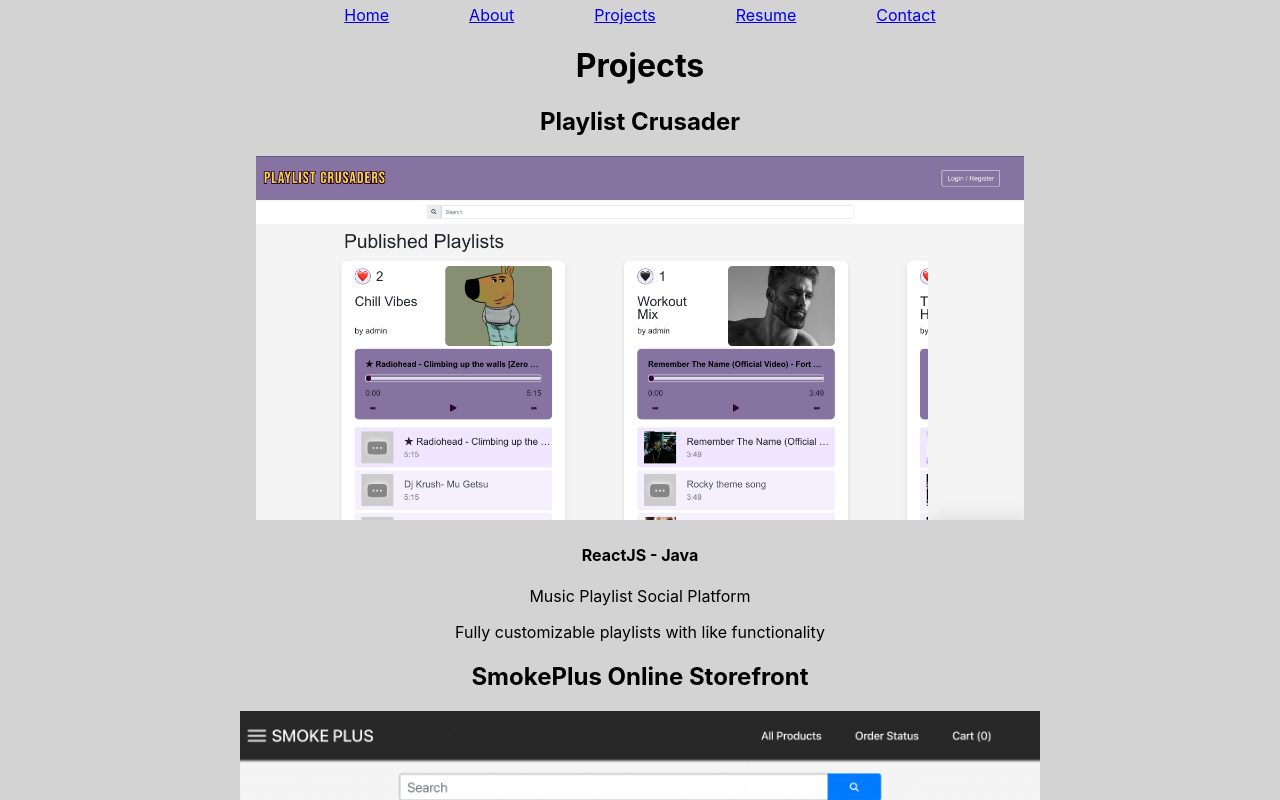
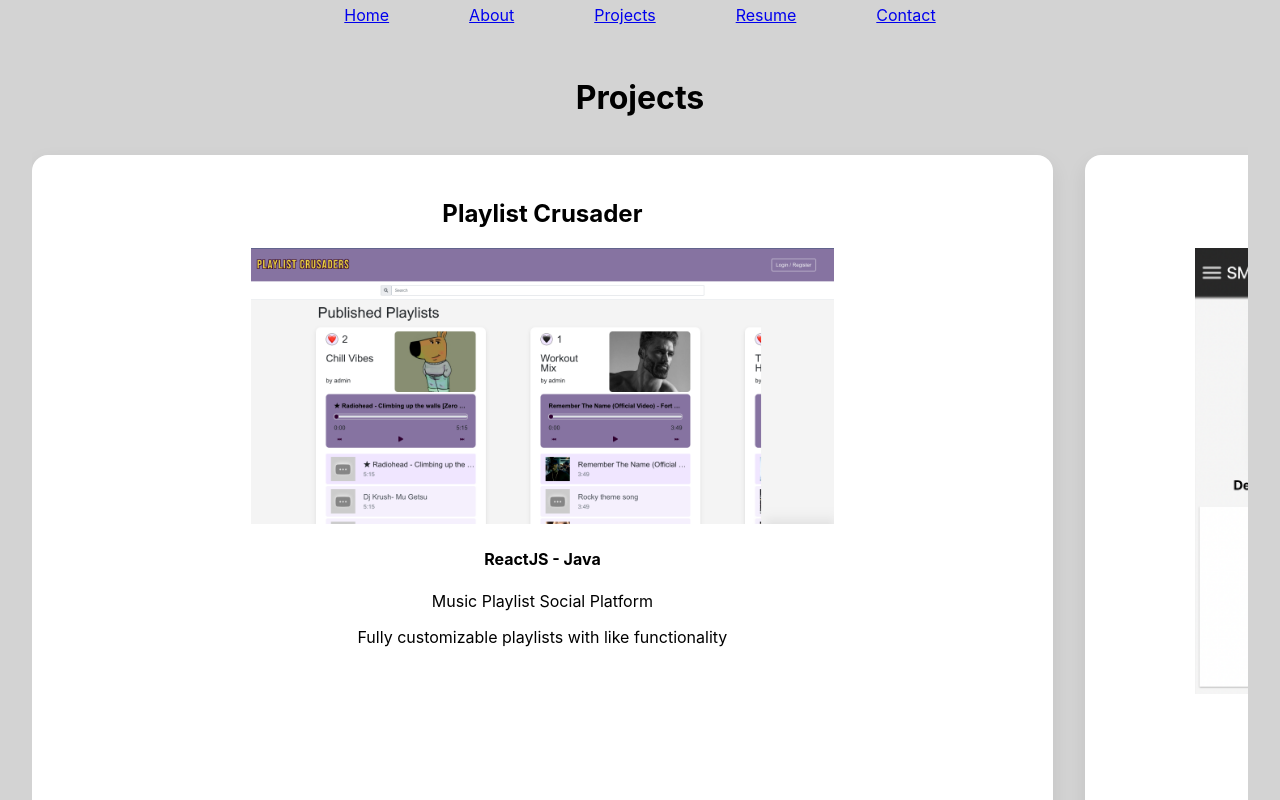
Before and after one commit to lzklein/portfolio, a React (Create React App) app in the folder client/: page /projects in a window 1280 px wide. Shown: the top 800 px of the page. Built offline with nearby package versions, Linux system fonts and the light colour scheme.

Commit message:
project display carousel

```diff
--- a/client/src/style/Project.css
+++ b/client/src/style/Project.css
@@ -0,0 +1,37 @@
+.projects-page {
+  padding: 2rem;
+}
+
+.projects-carousel {
+  display: flex;
+  gap: 2rem;
+  overflow-x: auto;
+  padding: 1rem 0 2rem;
+  scroll-snap-type: x mandatory;
+  -webkit-overflow-scrolling: touch;
+}
+
+.projects-carousel::-webkit-scrollbar {
+  height: 8px;
+}
+
+.projects-carousel::-webkit-scrollbar-thumb {
+  background: #bbb;
+  border-radius: 4px;
+}
+
+.project-card {
+  flex: 0 0 80%;
+  max-width: 80%;
+  background: #fff;
+  border-radius: 16px;
+  padding: 1.5rem;
+  box-shadow: 0 8px 20px rgba(0,0,0,0.08);
+  scroll-snap-align: start;
+  transition: transform 0.25s ease, box-shadow 0.25s ease;
+}
+
+.project-card:hover {
+  transform: translateY(-6px) scale(1.02);
+  box-shadow: 0 14px 30px rgba(0,0,0,0.15);
+}
```
